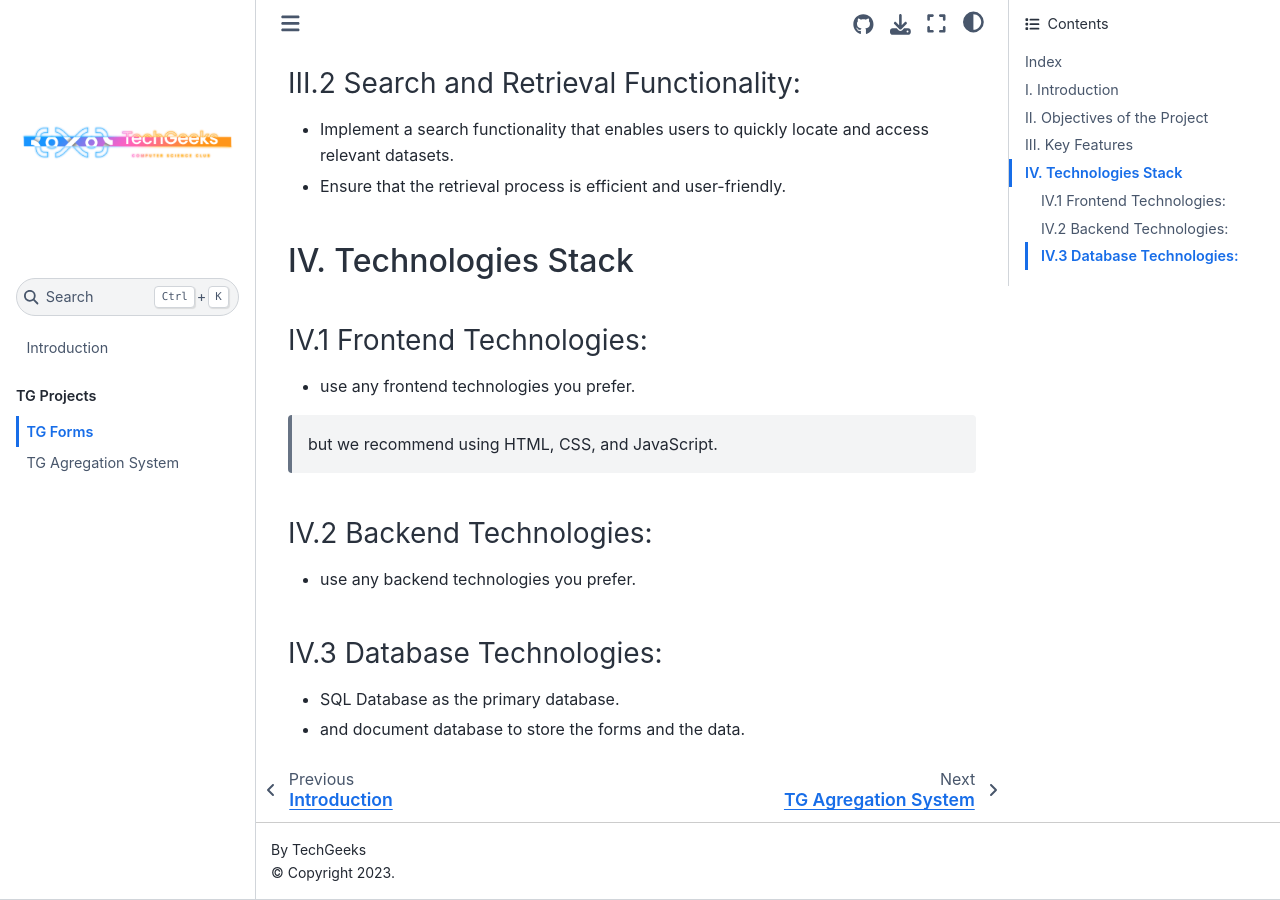
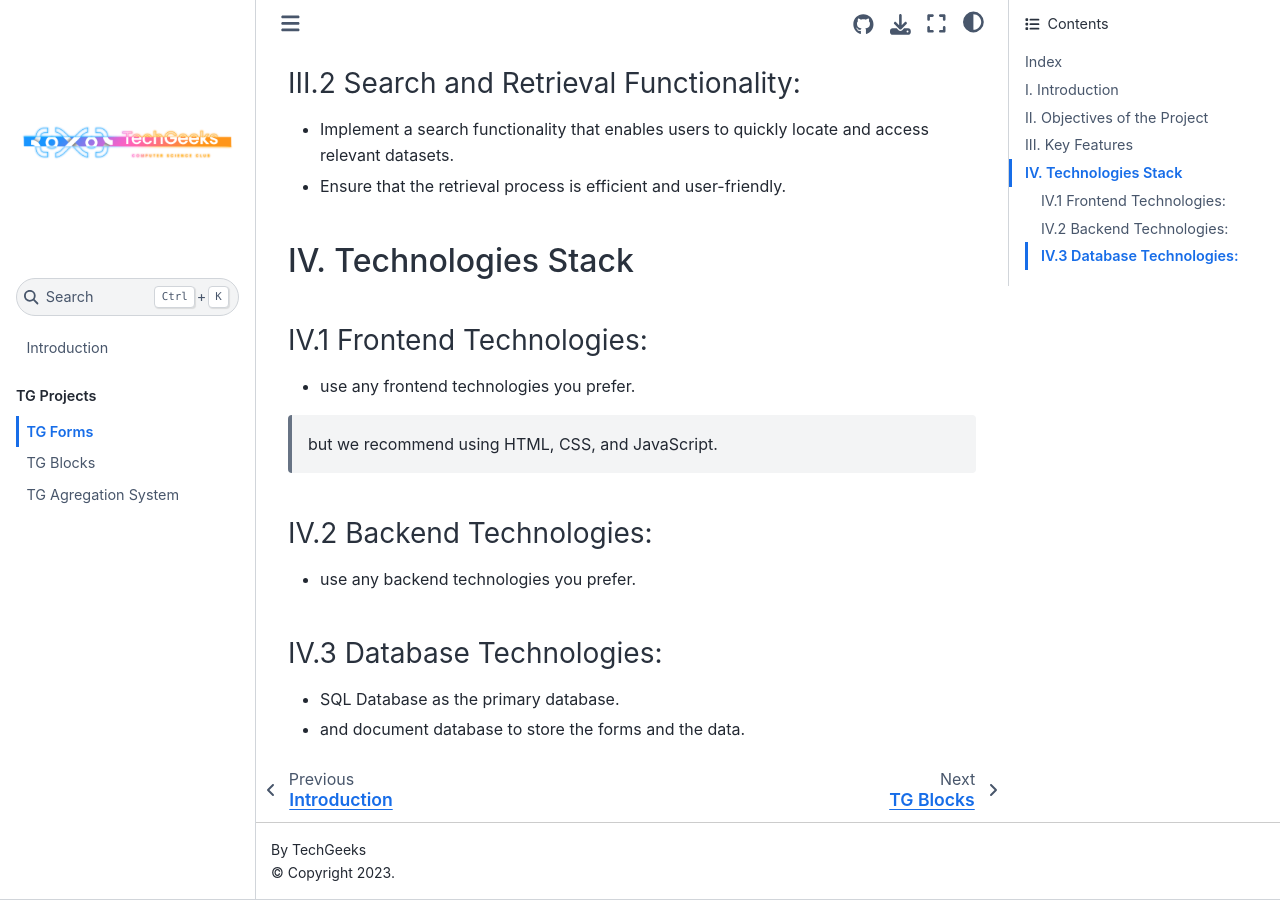
Before and after one commit to TechGeeks-Club/Dev_Team_Projects, a Jupyter Book: the page built from src/En/TG_Froms.ipynb, in a window 1280 px wide and 900 px high, scrolled down 2797 px. Built offline with Jupyter Book 1.0.4 settings and Sphinx 7.4.7 and the Sphinx Book theme 1.1.4, drawn with Linux system fonts in a browser that asks for light colours; pages that are not in the unit, such as notebooks, are missing from menus.

Commit message:
Fix| _toc.yaml , and add index to TG_Blocks

```diff
--- a/_toc.yml
+++ b/_toc.yml
@@ -10,6 +10,7 @@ parts:
     chapters:
     - file : src/En/TG_Froms.ipynb
     - file : src/En/TG_Courses.ipynb
+    - file : src/En/TG_blocks.ipynb
     - file : src/En/TG_Agregation_System.ipynb
 
 
```
Also changed, not shown: src/En/TG_blocks.ipynb.
